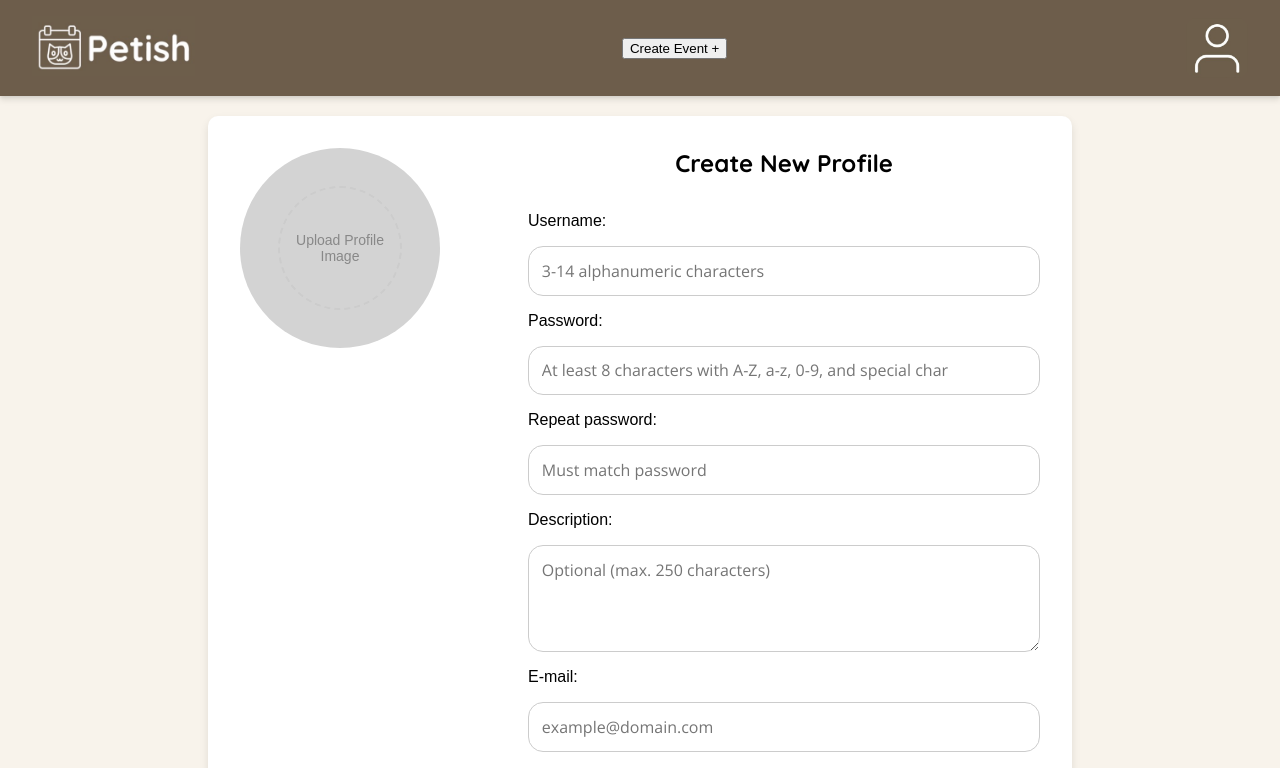
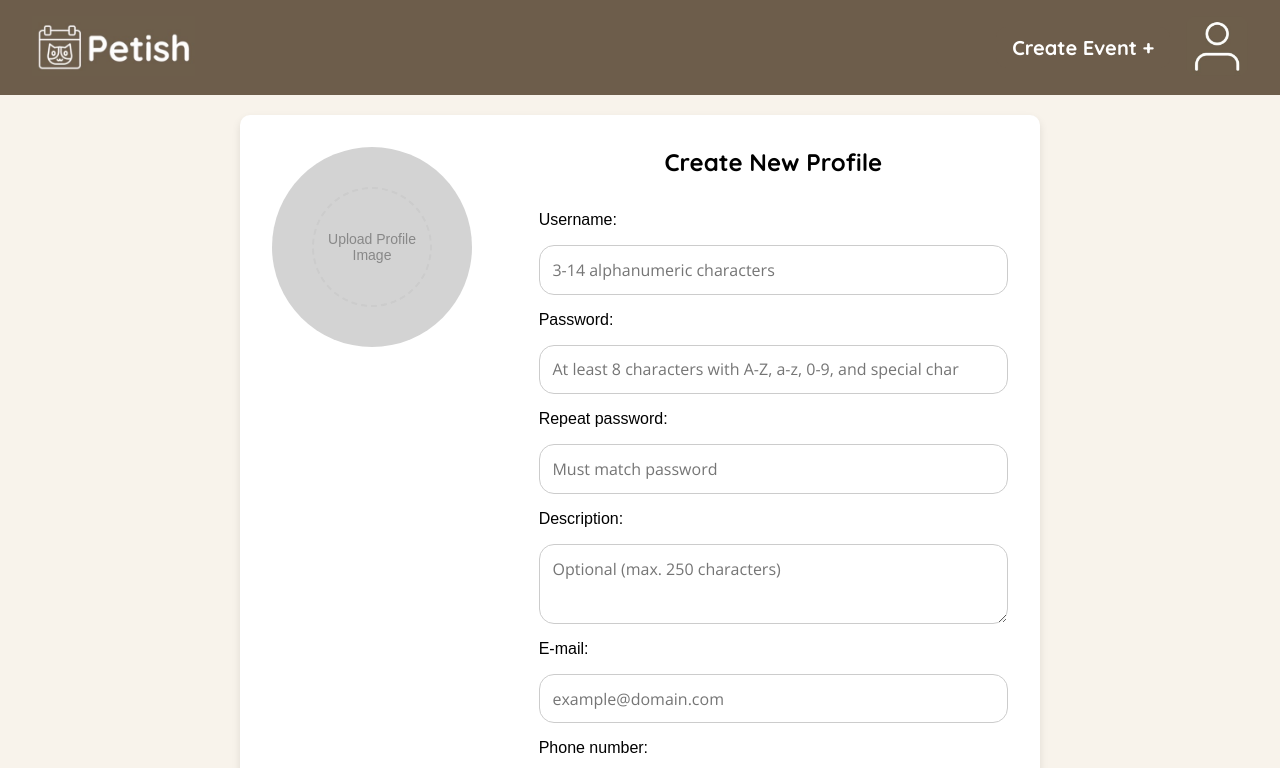
Before and after one commit to cassiewei611/Group3-2024TID, a React (Create React App) app: page /signup in a window 1280 px wide. Shown: the top 768 px of the page. Built offline with nearby package versions, Linux system fonts and the light colour scheme; what parse would draw is missing.

Commit message:
logo and create-event button modified in the navbar

```diff
--- a/src/components/NavBar.css
+++ b/src/components/NavBar.css
@@ -1,43 +1,70 @@
+* {
+  margin: 0;
+  padding: 0;
+  box-sizing: border-box;
+}
+
+.root {
+  width: 100vw;
+}
+
 .navbar {
   display: flex;
   justify-content: space-between;
   align-items: center;
   padding: 1rem 2rem;
   background-color: #6D5D4B;
-  box-shadow: 0 4px 6px rgba(0, 0, 0, 0.1), 0 1px 3px rgba(0, 0, 0, 0.08);
+  width: 100%;
+  position: relative;
+  min-width: 1000px;
+}
+
+.logo-button {
+  background: none;
+  border: none;
+  padding: 0;
+  cursor: pointer;
 }
 
 .logo-image {
   height: 60px;
   width: auto;
 }
-
-.profile-button {
-  padding: 0;
-  cursor: pointer;
-  transition: filter 0.3s ease;
-  border-radius: 10px;
-  margin-left: 2rem;
-  height: 60px;
-
+.navbar-left {
+  display: flex;
+  align-items: center;
 }
 
-.Create-event-button {
-  padding: 0;
+.navbar-right {
+  display: flex;
+  align-items: center;
+  justify-content: flex-end;
+  gap: 1rem;
+}
+
+.create-event-button {
   cursor: pointer;
-  transition: filter 0.3s ease;
-  border-radius: 10px;
   border: none;
   padding: 0.5rem 1rem;
   background-color: #6D5D4B;
-  font-family: "quicksand";
+  font-family: "quicksand", sans-serif;
   font-size: 20px;
   color: white;
-  margin-left: 62rem;
-
+  border-radius: 10px;
+  transition: filter 0.3s ease;
 }
 
-.Create-event-button:hover {
+.profile-button {
+  cursor: pointer;
+  border: none;
+  background: none;
+  padding: 0;
+  border-radius: 10px;
+  transition: filter 0.3s ease;
+}
+
+.create-event-button:hover,
+.profile-button:hover {
   filter: brightness(0.8);
 }
 
@@ -47,6 +74,7 @@
   border-radius: 10px;
 }
 
-.profile-button:hover {
-  filter: brightness(0.8);
+.logo-image {
+  height: 60px;
+  width: auto;
 }
--- a/src/components/NavBar.js
+++ b/src/components/NavBar.js
@@ -9,20 +9,26 @@ const NavBar = () => {
     navigate("/create-event"); // Navigate to the CreateEvent page
   };
 
+  const handleLogoButtonClick = () => {
+    navigate("/home"); // Navigate to the Sign Up page
+  };
+
   return (
-    <nav className="navbar">
-      <div className="navbar-logo">
-        <img src="/img/Petish_logo.png" alt="Logo" className="logo-image" />
-      </div>
-      <div className="create-event">
-        <button className="create-event-button" onClick={handleCreateEventClick}>
-          Create Event +
+    <div class="navbar">
+      <div class="navbar-left">
+        <button class="logo-button" onClick={handleLogoButtonClick}>
+          <img src="/img/Petish_logo.png" alt="Logo" class="logo-image" />
         </button>
       </div>
-      <div className="profile-button">
-        <img src="/img/Profile_pic.png" alt="Button" className="button-image" />
+      <div class="navbar-right">
+        <button class="create-event-button" onClick={handleCreateEventClick}>
+          Create Event +{" "}
+        </button>
+        <button class="profile-button">
+          <img src="/img/Profile_pic.png" alt="Profile" class="button-image" />
+        </button>
       </div>
-    </nav>
+    </div>
   );
 };
 
```
